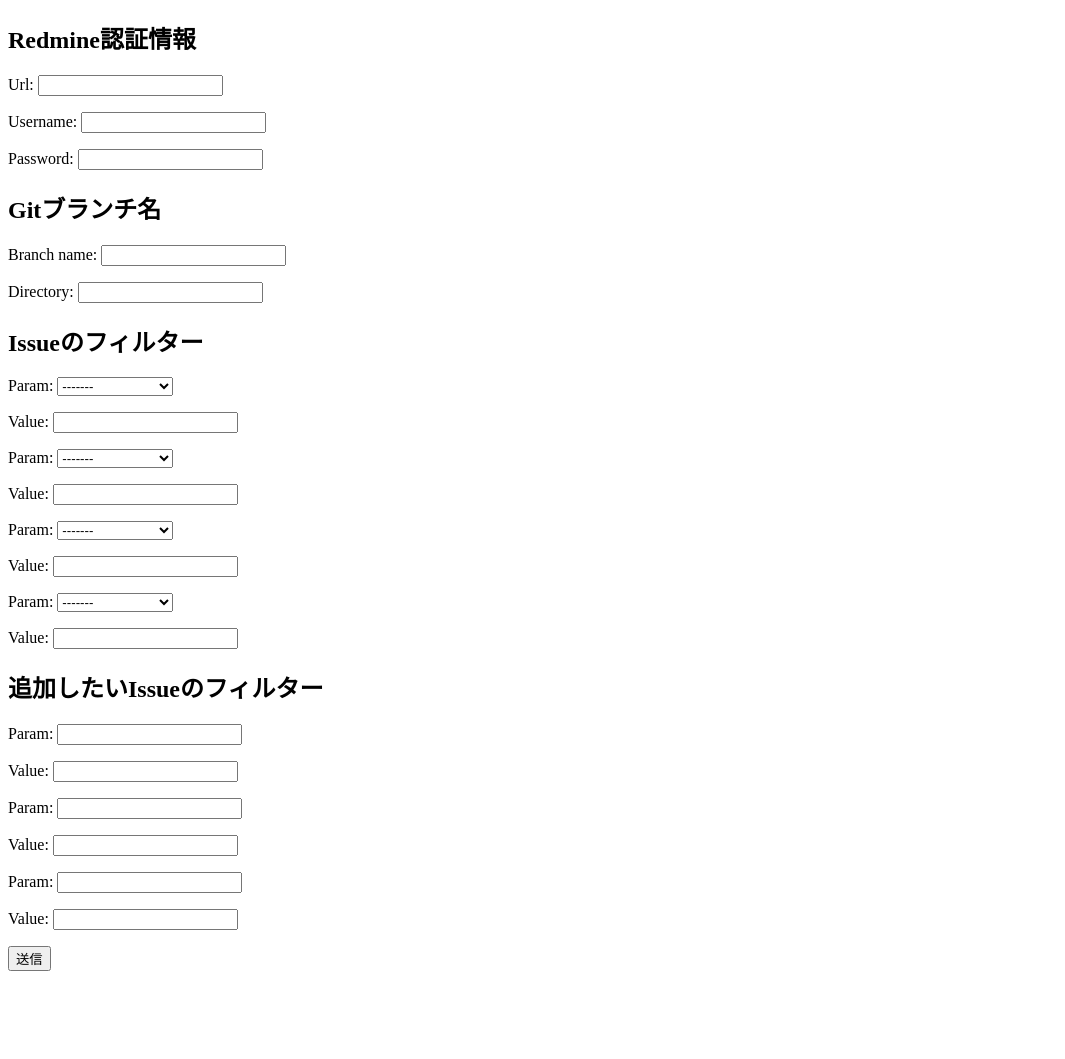
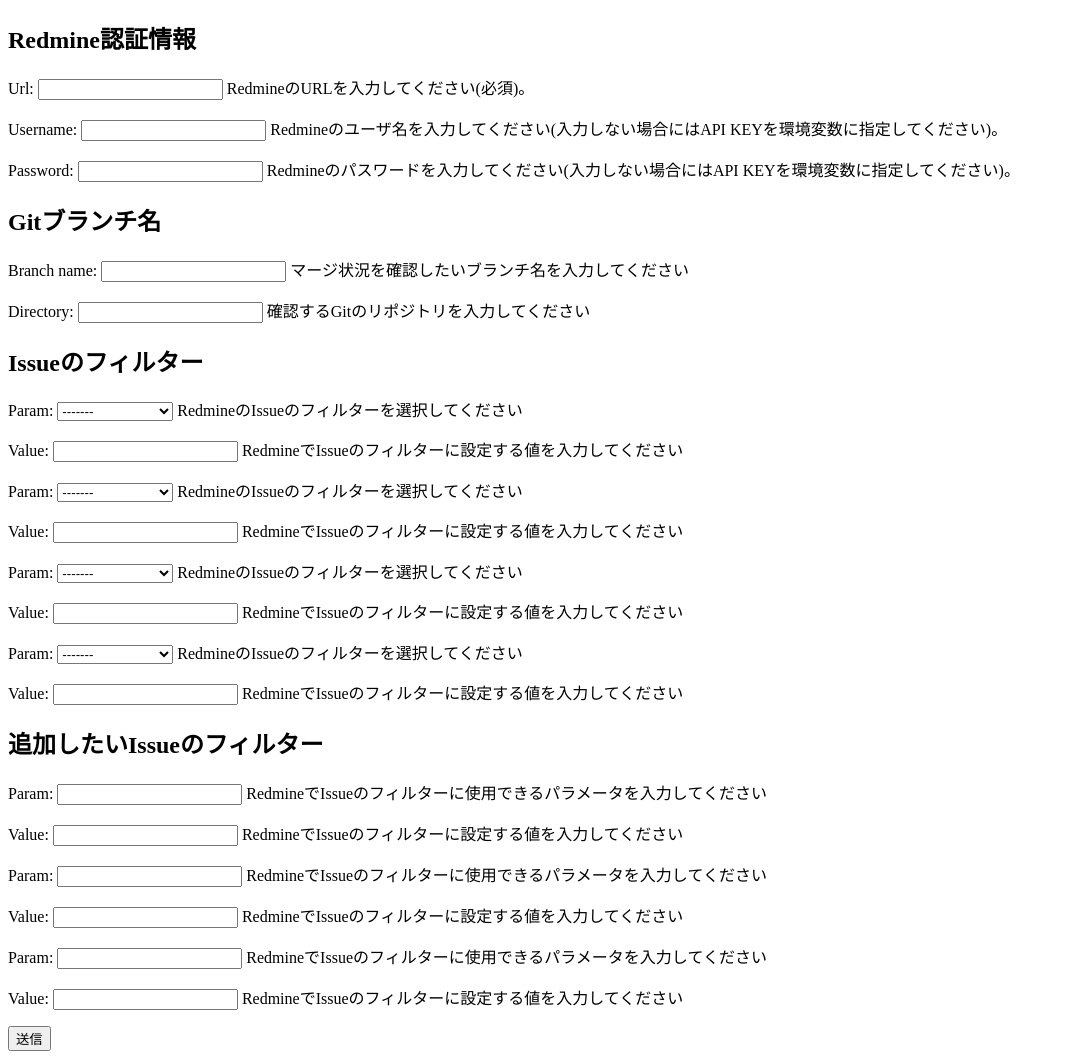
Before and after one commit to sheep333/redmine-github-checker, a Django app: page / in a window 1280 px wide. Shown: the whole page, without its empty margins (0-1065 px from the left). Before the commit the page ends 971 px from the top, so only its background shows below. Run offline with Django 3.2, Linux system fonts and the light colour scheme.

Commit message:
メッセージ類の追加

```diff
--- a/src/checker/forms.py
+++ b/src/checker/forms.py
@@ -7,9 +7,20 @@
 
 
 class RedmineAuthForm(forms.Form):
-    url = forms.URLField(required=True)
-    username = forms.CharField(max_length=255, required=False)
-    password = forms.CharField(widget=forms.PasswordInput, required=False)
+    url = forms.URLField(
+        required=True,
+        help_text='RedmineのURLを入力してください(必須)。',
+    )
+    username = forms.CharField(
+        max_length=255,
+        required=False,
+        help_text='Redmineのユーザ名を入力してください(入力しない場合にはAPI KEYを環境変数に指定してください)。',
+    )
+    password = forms.CharField(
+        widget=forms.PasswordInput,
+        required=False,
+        help_text='Redmineのパスワードを入力してください(入力しない場合にはAPI KEYを環境変数に指定してください)。',
+    )
 
     def clean(self):
         data = super().clean()
@@ -24,8 +35,14 @@
 
 
 class RedmineIssueEmptyFilterForm(forms.Form):
-    param = forms.CharField(max_length=50)
-    value = forms.CharField(max_length=255)
+    param = forms.CharField(
+        max_length=50,
+        help_text='RedmineでIssueのフィルターに使用できるパラメータを入力してください'
+    )
+    value = forms.CharField(
+        max_length=255,
+        help_text='RedmineでIssueのフィルターに設定する値を入力してください'
+    )
 
     def clean(self):
         data = super().clean()
@@ -53,12 +70,25 @@
         ('due_date', '期限日'),
     ]
 
-    param = forms.ChoiceField(choices=CHOICES, required=False, initial='none')
+    param = forms.ChoiceField(
+        choices=CHOICES,
+        required=False,
+        initial='none',
+        help_text='RedmineのIssueのフィルターを選択してください'
+    )
 
 
 class GitBranchForm(forms.Form):
-    branch_name = forms.CharField(max_length=255, required=False)
-    directory = forms.CharField(max_length=512, required=False)
+    branch_name = forms.CharField(
+        max_length=255,
+        required=False,
+        help_text='マージ状況を確認したいブランチ名を入力してください'
+    )
+    directory = forms.CharField(
+        max_length=512,
+        required=False,
+        help_text='確認するGitのリポジトリを入力してください'
+    )
 
     def clean_branch_name(self):
         data = self.cleaned_data['branch_name']
--- a/src/checker/templates/checker/index.html
+++ b/src/checker/templates/checker/index.html
@@ -2,12 +2,27 @@
 
 <form method="POST">
 <h2>Redmine認証情報</h2>
+{% for error in auth_form.errors %}
+  {{ error }}
+{% endfor %}
 {{ auth_form.as_p }}
+
 <h2>Gitブランチ名</h2>
+{% for error in git_branch_form.errors %}
+  {{ error }}
+{% endfor %}
 {{ git_branch_form.as_p }}
+
 <h2>Issueのフィルター</h2>
+{% for error in issue_filter_form.errors %}
+  {{ error }}
+{% endfor %}
 {{ issue_filter_form.as_p }}
+
 <h2>追加したいIssueのフィルター</h2>
+{% for error in issue_empty_filter_form.errors %}
+  {{ error }}
+{% endfor %}
 {{ issue_empty_filter_form.as_p }}
 
 {% csrf_token %}
```
Also changed, not shown: README.md.
